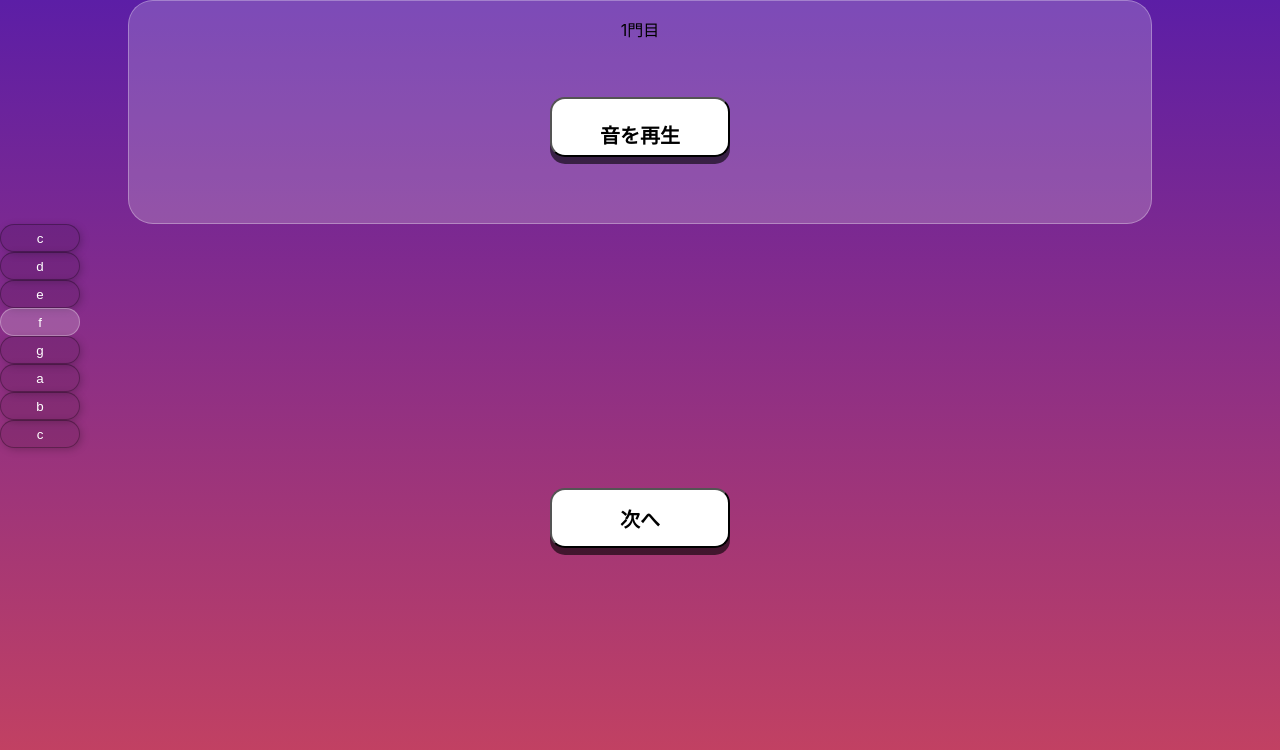
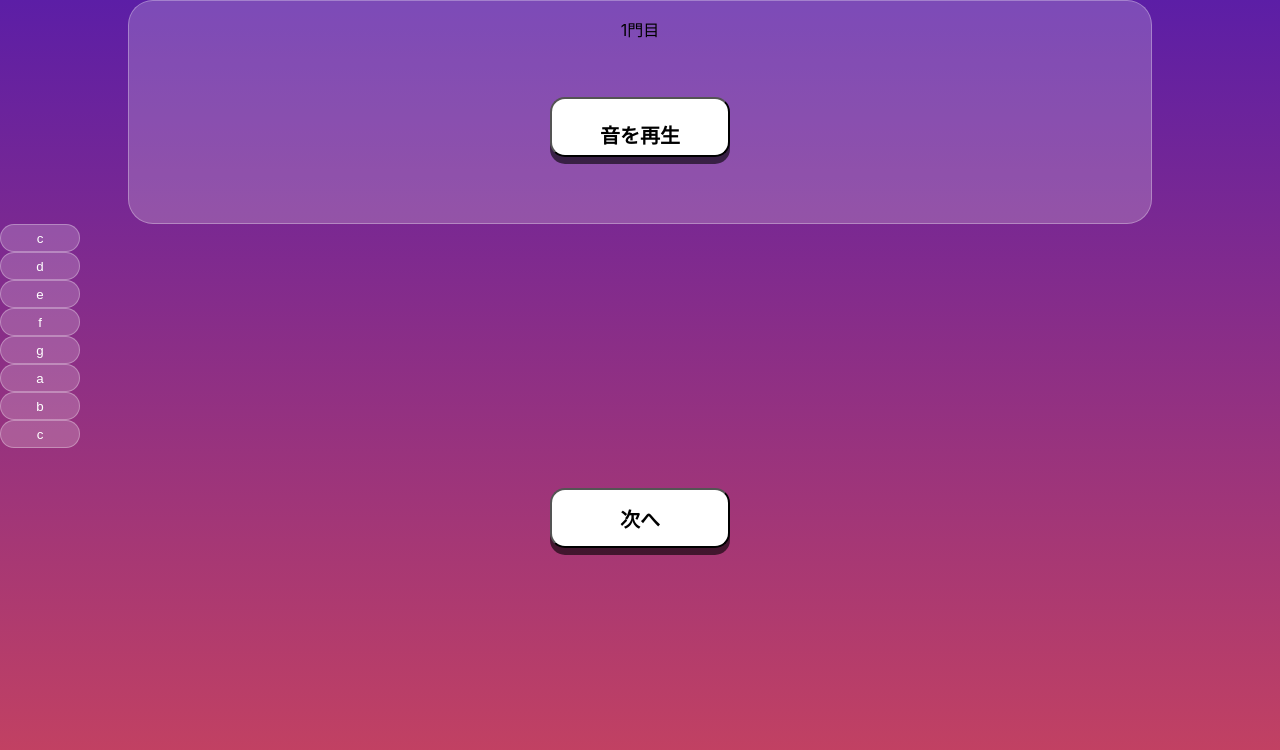
Before and after one commit to kurakke/OnkanNext, a Next.js app: page /game in a window 1280 px wide. Shown: the top 750 px of the page. Built offline with nearby package versions, Linux system fonts and the light colour scheme.

Commit message:
css改良

```diff
--- a/components/button.tsx
+++ b/components/button.tsx
@@ -1,4 +1,4 @@
-import React from "react";
+import React, { useEffect, useState } from "react";
 import { css, keyframes } from "@emotion/react";
 import { NodeNextRequest } from "next/dist/server/base-http/node";
 const button = css`
@@ -65,7 +65,6 @@ const disableButton = css`
   background-color: rgba(0, 0, 0, 0.1);
   color: #ffffff;
   box-shadow: 2px 2px 9px -1px rgba(0, 0, 0, 0.25);
-
   :active {
     @keyframe {
       ${disable}
@@ -84,15 +83,27 @@ type Props = {
   handleAnswer: React.Dispatch<React.SetStateAction<string>>;
   handleAnswerArg: string;
   Answer: boolean;
+  questionNum: number;
 };
 
-const Button = ({ label, handleAnswer, handleAnswerArg, Answer }: Props) => {
+const Button = ({
+  label,
+  handleAnswer,
+  handleAnswerArg,
+  Answer,
+  questionNum,
+}: Props) => {
+  const [ButtonCss, setButtonCss] = useState(button);
+  useEffect(() => {
+    setButtonCss(button);
+  }, [questionNum]);
   return (
     <div>
       <button
-        css={Answer === false ? disableButton : AbleButton}
+        css={ButtonCss}
         onClick={() => {
           handleAnswer(handleAnswerArg);
+          setButtonCss(Answer ? AbleButton : disableButton);
         }}
       >
         {label}
--- a/pages/game.tsx
+++ b/pages/game.tsx
@@ -172,6 +172,7 @@ const Game = () => {
                   ? true
                   : false
               }
+              questionNum={questionNum}
             ></Button>
           </div>
         ))}
```
